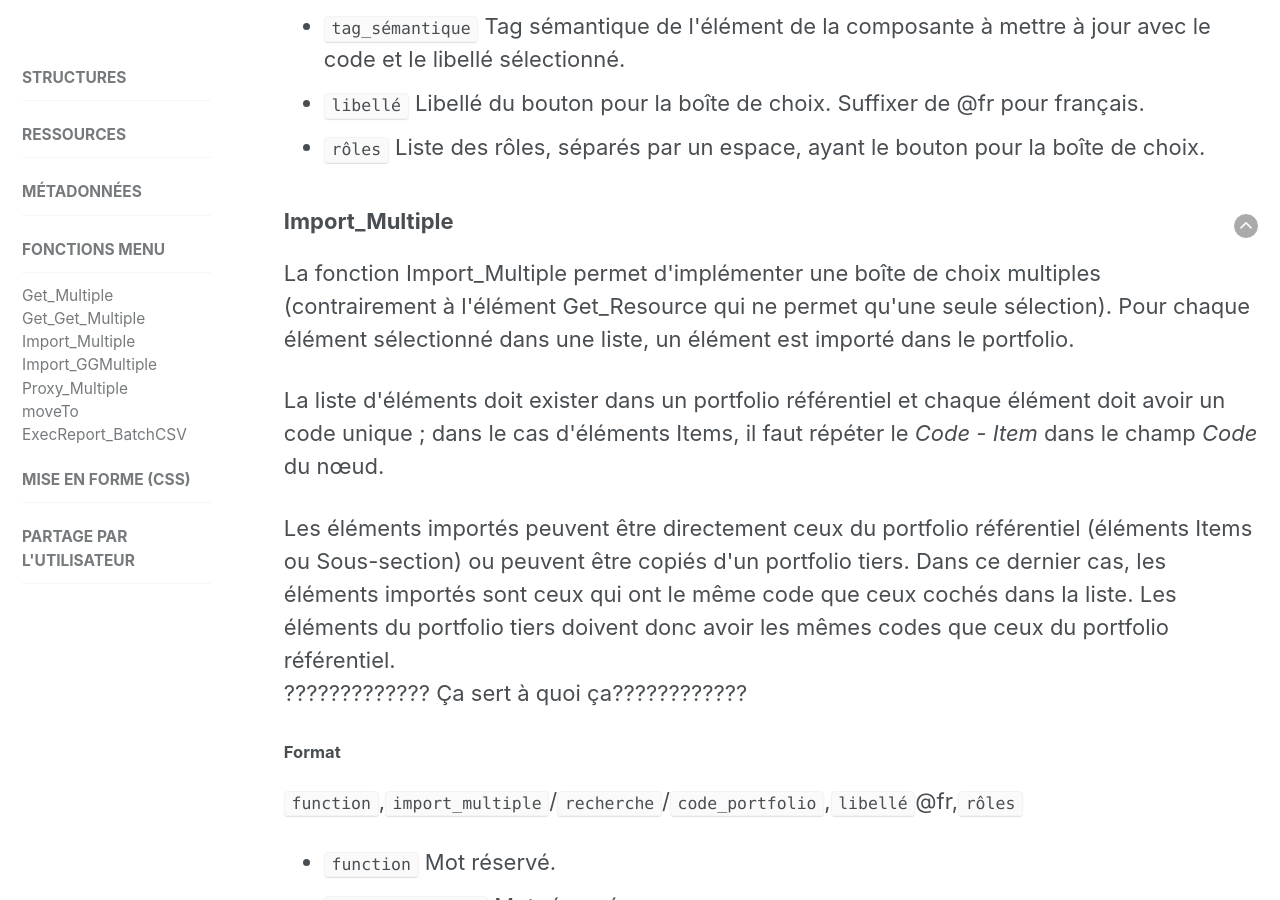
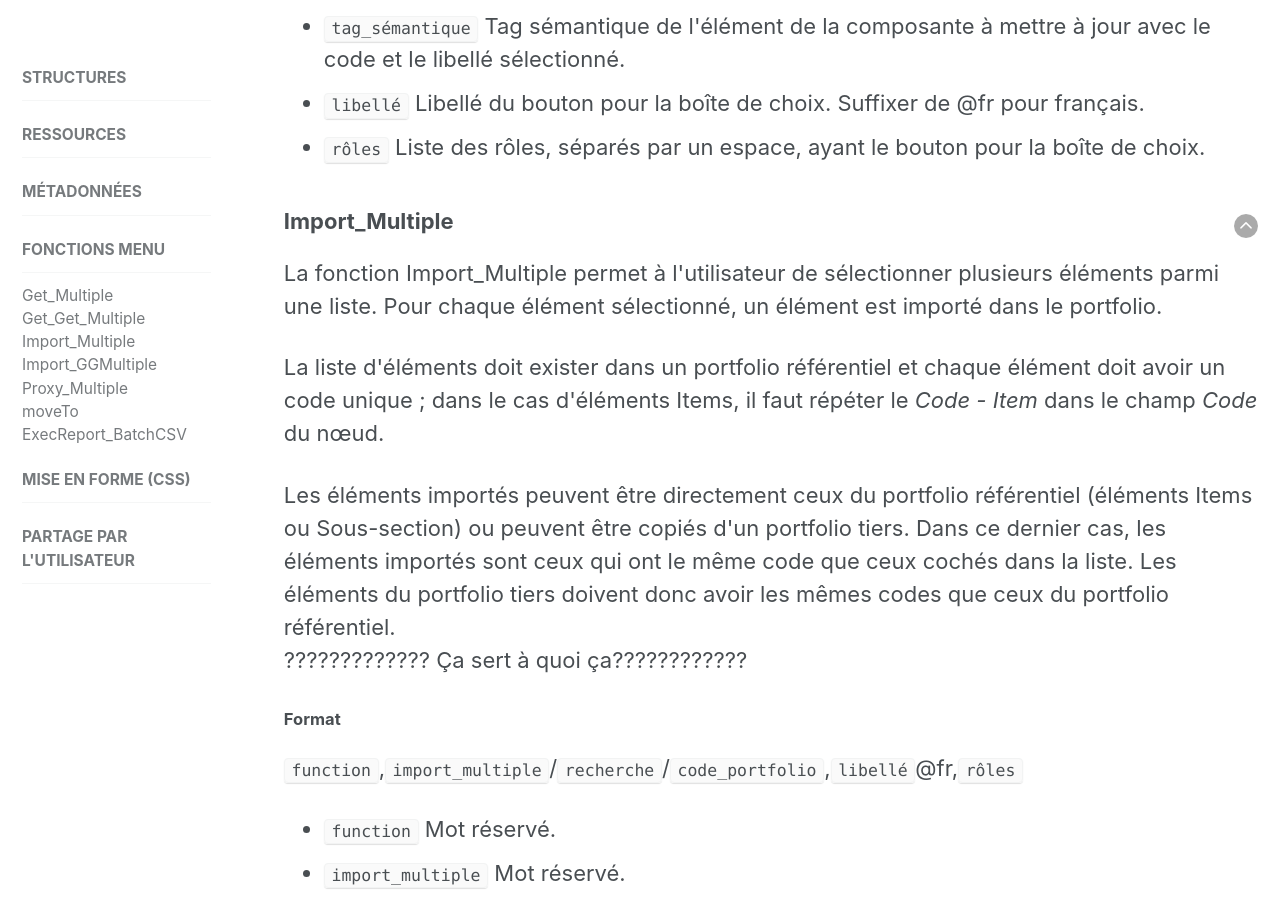
Before and after one commit to karutaproject/karuta-frontend-documentation, a Jekyll site: the page built from _pages/functions_fr.html, in a window 1280 px wide and 900 px high, scrolled down 2192 px. Built offline with Jekyll 4.4.1, drawn with Linux system fonts in a browser that asks for light colours.

Commit message:
corrections

```diff
--- a/_pages/functions_fr.html
+++ b/_pages/functions_fr.html
@@ -105,9 +105,8 @@ sidebar:
 	<a style='float:right' href='#top'><img src='../assets/img/arrow-up.png'/></a>
 	<h3 id='import_multiple'>Import_Multiple</h3>
 	<p>
-		La fonction Import_Multiple permet d'implémenter une boîte de choix multiples (contrairement à
-		l'élément Get_Resource qui ne permet qu'une seule sélection). Pour chaque élément sélectionné
-		dans une liste, un élément est importé dans le portfolio.
+		La fonction Import_Multiple permet à l'utilisateur de sélectionner plusieurs éléments parmi une
+		liste. Pour chaque élément sélectionné, un élément est importé dans le portfolio.
 	</p>
 	<p>
 		La liste d'éléments doit exister dans un portfolio référentiel et chaque élément doit avoir un
```
